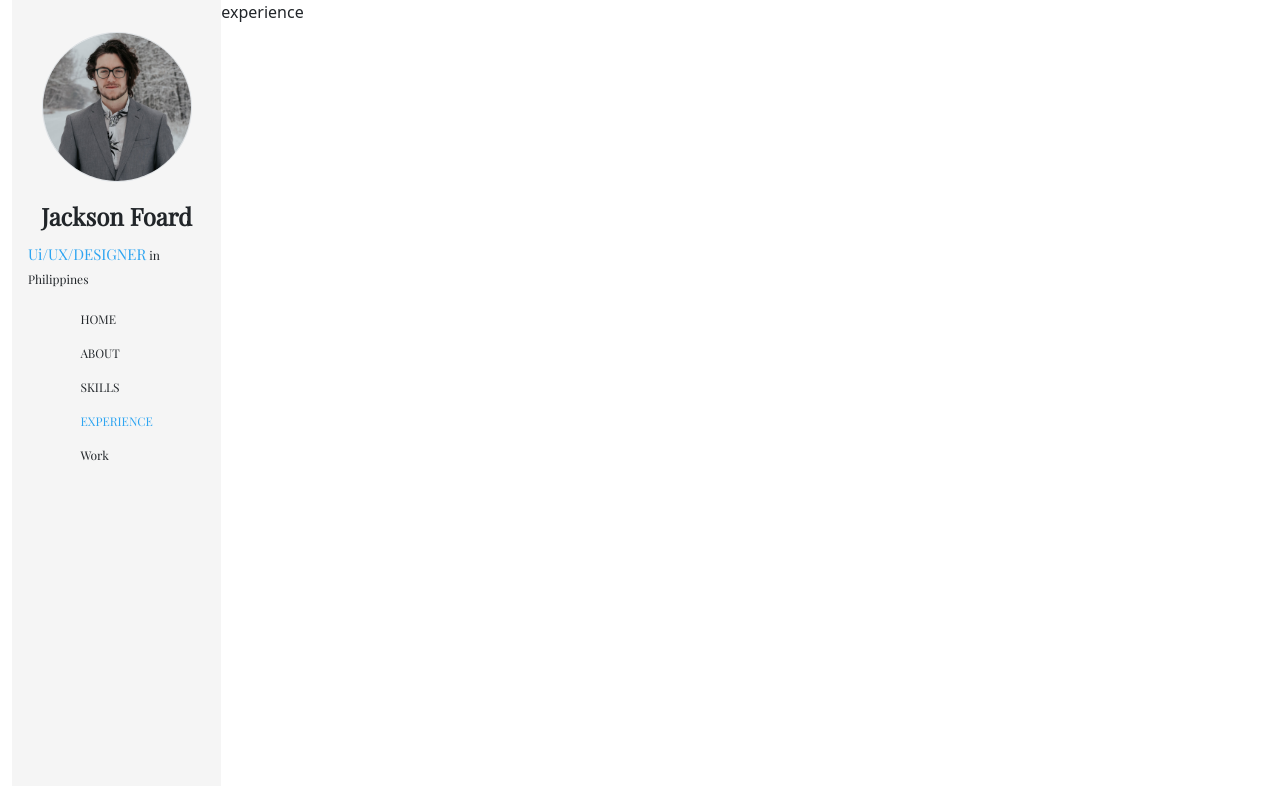
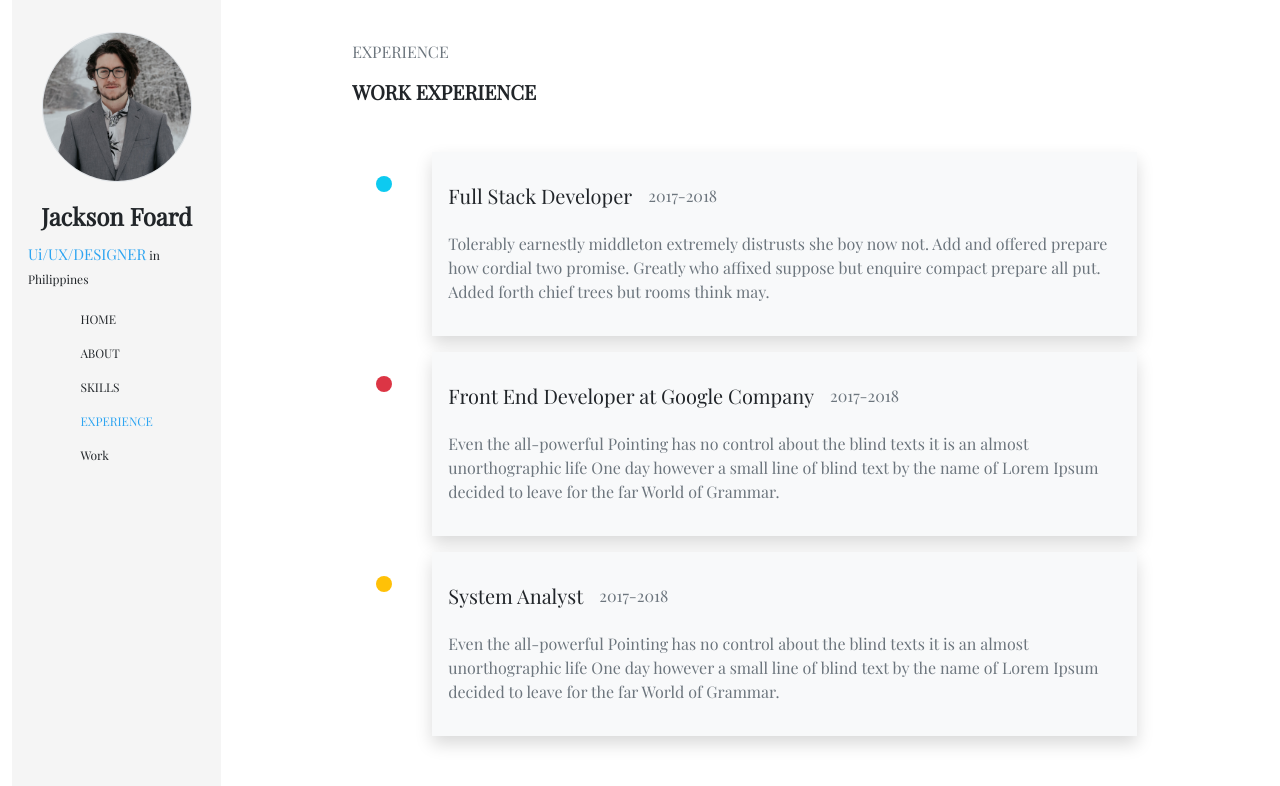
Before and after one commit to Mariam-Eid-Mohamed/portfolio-proj, a React (Vite) app: page /experience in a window 1280 px wide. Shown: the top 786 px of the page. Built offline with nearby package versions, Linux system fonts and the light colour scheme; the HTML template or start-up script is replaced by a standard one.

Commit message:
finished experience page

```diff
--- a/src/components/Experience/Experience.jsx
+++ b/src/components/Experience/Experience.jsx
@@ -1,5 +1,69 @@
 function Experience() {
-  return <div>experience</div>;
+  return (
+    <>
+      <div className="experience-content d-flex flex-column   align-items-center">
+        <div className="w-75 mt-4  playfair-font">
+          <p className="text-secondary mt-3 ">EXPERIENCE</p>
+          <h5 className="fw-bold  mb-5 ">WORK EXPERIENCE</h5>
+          <div className="row g-5 ">
+            <div className="col-lg-12 d-flex flex-column gap-3 ">
+              <div className="d-flex align-items-start gap-3 ">
+                <div className="bg-info text-white rounded-circle p-2 m-4 ">
+                  <i className="fa-solid fa-pencil fs-5 "></i>
+                </div>
+                <div className="exp-card bg-light p-3 shadow ">
+                  <div className="header d-flex   my-3">
+                    <h5 className="">Full Stack Developer</h5>
+                    <span className="text-secondary mx-3">2017-2018</span>
+                  </div>
+                  <p className="text-secondary">
+                    Tolerably earnestly middleton extremely distrusts she boy
+                    now not. Add and offered prepare how cordial two promise.
+                    Greatly who affixed suppose but enquire compact prepare all
+                    put. Added forth chief trees but rooms think may.
+                  </p>
+                </div>
+              </div>
+              <div className="d-flex align-items-start gap-3 ">
+                <div className="bg-danger text-white rounded-circle p-2 m-4">
+                  <i className="fa-solid fa-pencil fs-5 "></i>
+                </div>
+                <div className="exp-card bg-light p-3 shadow ">
+                  <div className="header d-flex   my-3">
+                    <h5 className="">Front End Developer at Google Company</h5>
+                    <span className="text-secondary mx-3">2017-2018</span>
+                  </div>
+                  <p className="text-secondary">
+                    Even the all-powerful Pointing has no control about the
+                    blind texts it is an almost unorthographic life One day
+                    however a small line of blind text by the name of Lorem
+                    Ipsum decided to leave for the far World of Grammar.
+                  </p>
+                </div>
+              </div>
+              <div className="d-flex align-items-start gap-3 ">
+                <div className="bg-warning text-white rounded-circle p-2 m-4">
+                  <i className="fa-solid fa-pencil fs-5 "></i>
+                </div>
+                <div className="exp-card bg-light p-3 shadow ">
+                  <div className="header d-flex   my-3">
+                    <h5 className="">System Analyst</h5>
+                    <span className="text-secondary mx-3">2017-2018</span>
+                  </div>
+                  <p className="text-secondary">
+                    Even the all-powerful Pointing has no control about the
+                    blind texts it is an almost unorthographic life One day
+                    however a small line of blind text by the name of Lorem
+                    Ipsum decided to leave for the far World of Grammar.
+                  </p>
+                </div>
+              </div>
+            </div>
+          </div>
+        </div>
+      </div>
+    </>
+  );
 }
 
 export default Experience;
```
